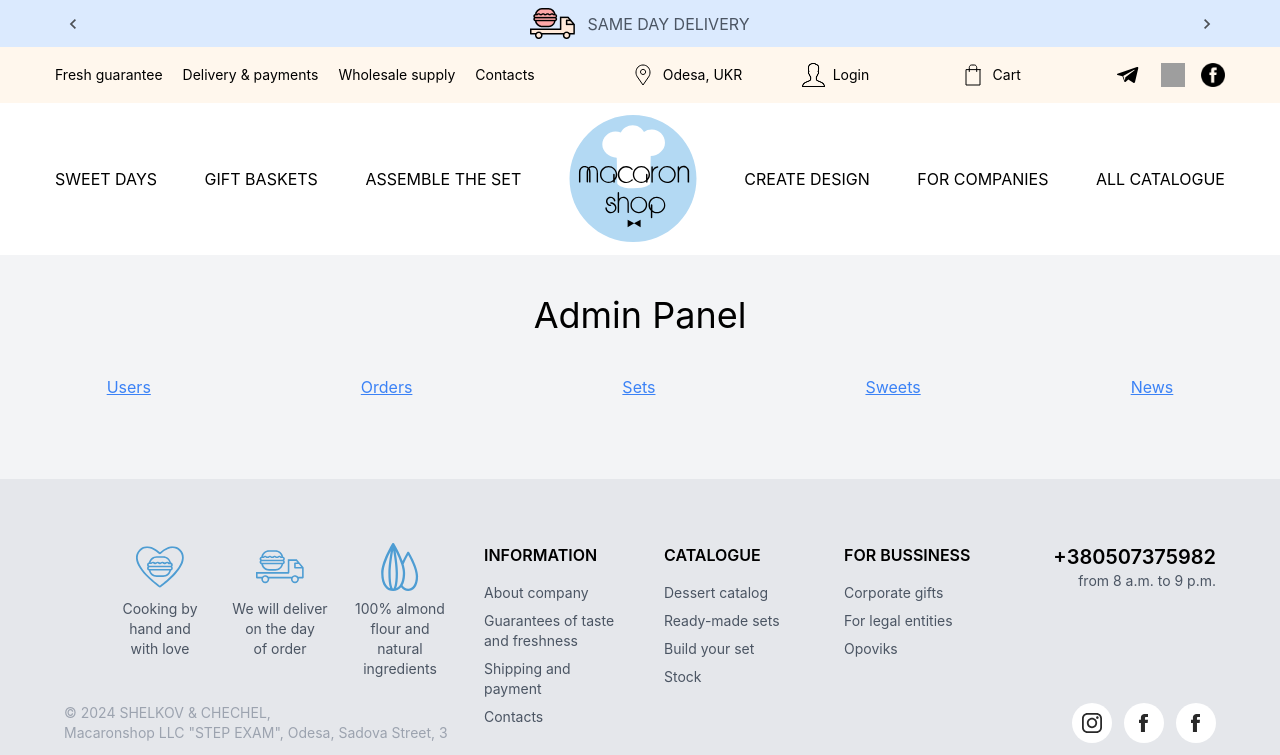
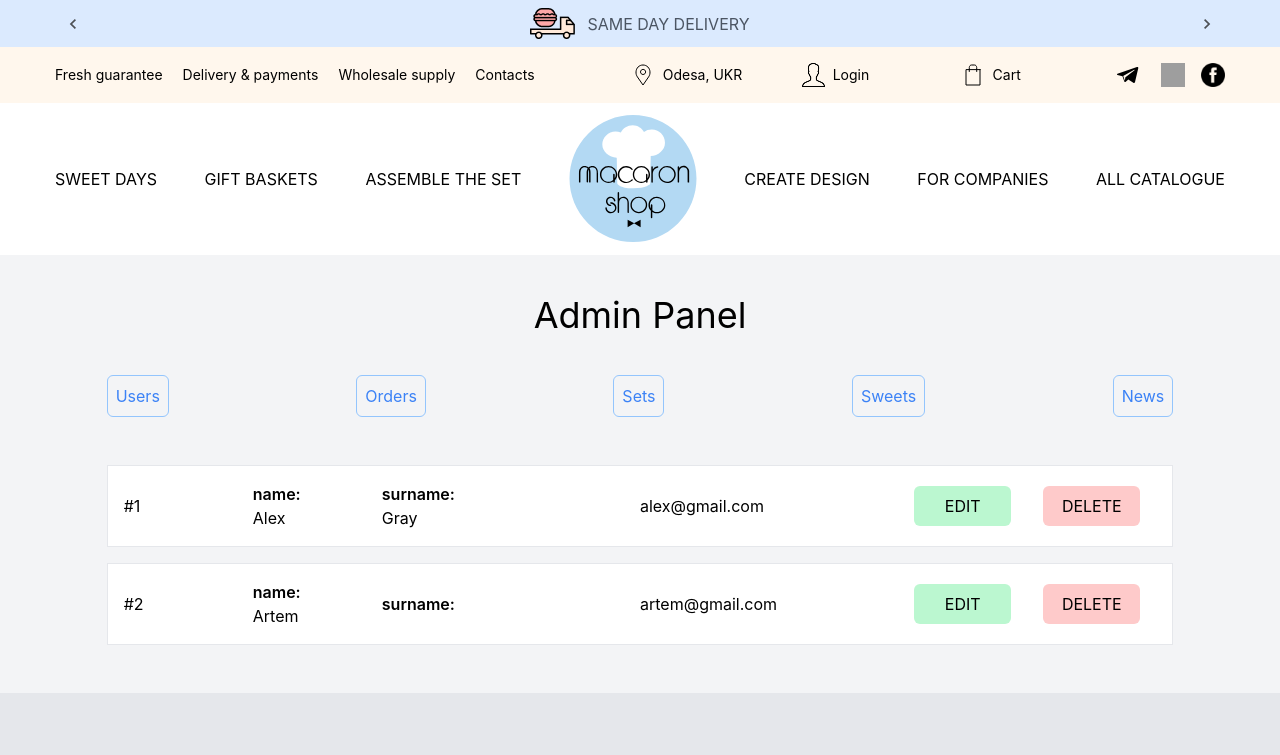
Before and after one commit to Shelkov90/Macaroon_Exam, a React (Create React App) app: page /Admin in a window 1280 px wide. Shown: the top 755 px of the page. Built offline with nearby package versions, Linux system fonts and the light colour scheme; data requests are answered from the project's data file; grey boxes are pictures that could not be loaded.

Commit message:
changes in adminPanel

```diff
--- /dev/null
+++ b/src/components/elements/AdminItemList/AdminItemList.js
@@ -0,0 +1,40 @@
+import React, { PureComponent } from 'react'
+import { getDataBaseInfo } from '../../services/Fetch';
+import NewsList from './NewsList';
+import UsersList from './UsersList';
+
+class AdminItemList extends PureComponent {
+    constructor(props) {
+        super(props)
+
+        this.state = {
+            users: [],
+            news: [],
+        }
+    }
+
+    componentDidMount = async() => {
+        const data = await getDataBaseInfo(this.props.type);
+        this.setState({ [this.props.type]: data })
+    }
+
+    componentDidUpdate = async(prevProps) => {
+        const data = await getDataBaseInfo(this.props.type);
+
+        if(this.props.type !== prevProps.type){
+            this.setState({ [this.props.type]: data })
+        }
+    }
+
+    render() {
+
+        return (
+            <>
+              {this.props.type === "news" ? <NewsList news={this.state[this.props.type]} /> : ""}
+              {this.props.type === "users" ? <UsersList users={this.state[this.props.type]} /> : ""}
+            </>
+        )
+    }
+}
+
+export default AdminItemList
--- /dev/null
+++ b/src/components/elements/AdminItemList/NewsList.js
@@ -0,0 +1,47 @@
+import React, { PureComponent } from 'react'
+
+class NewsList extends PureComponent {
+    constructor(props) {
+        super(props)
+
+        this.state = {
+        }
+    }
+
+    render() {
+
+        let content = '';
+
+        if (this.props.news) {
+            content = this.props.news.map((item, index) => {
+                return (
+                    <div key={index} className='news__item grid grid-cols-8 border my-2 bg-white p-4 items-center'>
+                        <p>#{index + 1}</p>
+                        <p>
+                            <span className='font-semibold'>Date:</span>
+                            <br/>
+                            {item.date}
+                        </p>
+                        <p className='col-span-2'>
+                            <span className='font-semibold'>Header:</span>
+                            <br/>
+                            {item.header}
+                        </p>
+                        <p className='col-span-2'><img className='max-w-25' src={item.image} alt="alt" /></p>
+
+                        <button className='bg-green-200 hover:bg-green-400 rounded-md mx-4 py-2'>EDIT</button>
+                        <button className='bg-red-200 hover:bg-red-400 rounded-md mx-4 py-2'>DELETE</button>
+                    </div>
+                )
+            })
+        };
+
+        return (
+            <>
+                {content}
+            </>
+        )
+    }
+}
+
+export default NewsList
--- /dev/null
+++ b/src/components/elements/AdminItemList/UsersList.js
@@ -0,0 +1,48 @@
+import React, { PureComponent } from 'react'
+
+class UsersList extends PureComponent {
+    constructor(props) {
+        super(props)
+
+        this.state = {
+
+        }
+    }
+
+    render() {
+
+        let content = '';
+
+        if (this.props.users) {
+            content = this.props.users.map((item, index) => {
+                return (
+                    <div key={index} className='news__item grid grid-cols-8 border my-2 bg-white p-4 items-center'>
+                        <p>#{index + 1}</p>
+                        <p>
+                            <span className='font-semibold'>name:</span>
+                            <br/>
+                            {item.name}
+                        </p>
+                        <p className='col-span-2'>
+                            <span className='font-semibold'>surname:</span>
+                            <br/>
+                            {item.surname}
+                        </p>
+                        <p className='col-span-2'>{item.email}</p>
+
+                        <button className='bg-green-200 hover:bg-green-400 rounded-md mx-4 py-2'>EDIT</button>
+                        <button className='bg-red-200 hover:bg-red-400 rounded-md mx-4 py-2'>DELETE</button>
+                    </div>
+                )
+            })
+        };
+
+        return (
+            <>
+                {content ? content : ""}
+            </>
+        )
+    }
+}
+
+export default UsersList
--- a/src/components/pages/AdminPanel/AdminPanel.js
+++ b/src/components/pages/AdminPanel/AdminPanel.js
@@ -1,87 +1,36 @@
 import React, { PureComponent } from 'react'
-import { getDataBaseInfo } from '../../services/Fetch';
+import AdminItemList from '../../elements/AdminItemList/AdminItemList';
 
 class AdminPanel extends PureComponent {
     constructor(props) {
         super(props)
 
         this.state = {
-            users: [],
-            orders: [],
-            sets: [],
-            sweets: [],
-            news: [],
-            showUsers: false,
-            showOrders: false,
-            showSets: false,
-            showSweets: false,
-            showNews: false,
+            type: "users"
         }
     }
 
-    info = async (key) => {
-        const data = await getDataBaseInfo(key);
-        this.setState({ [key]: data })
-    }
-
-    getUsers = () => {
-        this.info("users")
-        this.setState({ showUsers: true });
-    }
-
-    getOrders = () => {
-        this.info("orders")
-        this.setState({ showOrders: true });
-    }
-
-    getSets = () => {
-        this.info("sets")
-        this.setState({ showSets: true });
-    }
-
-    getSweets = () => {
-        this.info("sweets")
-        this.setState({ showSweets: true });
-    }
-
-    getNews = () => {
-        this.info("news")
-        this.setState({ showNews: true });
+    getInfo = (e) => {
+        this.setState({type: e.target.dataset.name})
     }
 
     render() {
-        const { showNews, news } = this.state
-        console.log(news);
-        let newsItems = ''
-
-        if (news) {
-            newsItems = news.map((item, index) => {
-                return (
-                    <div className='news__item grid grid-cols-6 border my-2 bg-white p-4 items-center'>
-                        <p>#{index + 1}</p>
-                        <p>{item.date}</p>
-                        <p>{item.header}</p>
-                        <p><img className='size-24' src={item.image} alt="alt" /></p>
-                        <button className='bg-green-200 rounded-md mx-4 py-2'>EDIT</button>
-                        <button className='bg-red-200 rounded-md mx-4 py-2'>DELETE</button>
-                    </div>
-                )
-            })
-        };
-
         return (
             <>
                 <h1 className='text-4xl text-center my-10'>Admin Panel</h1>
-                <div className='categories flex justify-between text-blue-500 underline my-10'>
-                    <button onClick={this.getUsers}>Users</button>
-                    <button onClick={this.getOrders}>Orders</button>
-                    <button onClick={this.getSets}>Sets</button>
-                    <button onClick={this.getSweets}>Sweets</button>
-                    <button onClick={this.getNews}>News</button>
+
+                <div className='admin__categories flex justify-between text-blue-500 my-10'>
+
+                    <button className='border p-2 border-blue-300 rounded-md hover:bg-blue-500 hover:text-white' data-name="users" onClick={this.getInfo}>Users</button>
+                    <button className='border p-2 border-blue-300 rounded-md hover:bg-blue-500 hover:text-white' data-name="orders" onClick={this.getInfo}>Orders</button>
+                    <button className='border p-2 border-blue-300 rounded-md hover:bg-blue-500 hover:text-white' data-name="sets" onClick={this.getInfo}>Sets</button>
+                    <button className='border p-2 border-blue-300 rounded-md hover:bg-blue-500 hover:text-white' data-name="sweets" onClick={this.getInfo}>Sweets</button>
+                    <button className='border p-2 border-blue-300 rounded-md hover:bg-blue-500 hover:text-white' data-name="news" onClick={this.getInfo}>News</button>
 
                 </div>
+
                 <div className='grid my-10'>
-                    {showNews ? newsItems : ''}
+                    {this.state.type ? <AdminItemList type={this.state.type} /> : ""}
                 </div>
             </>
         )
```
